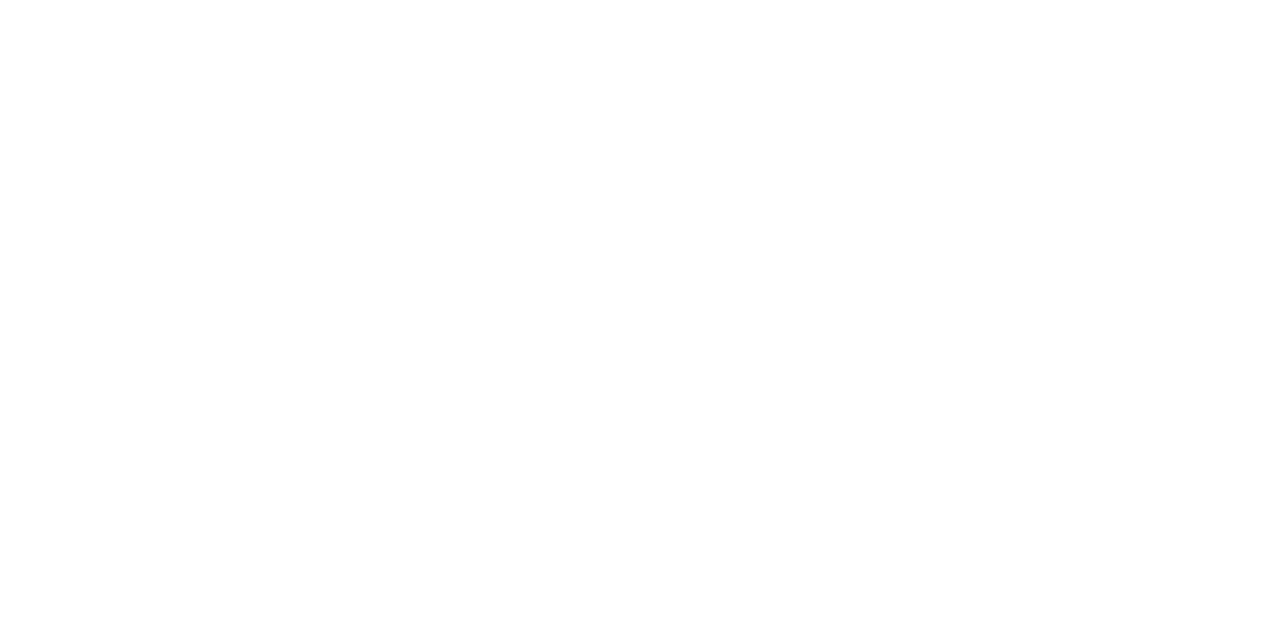
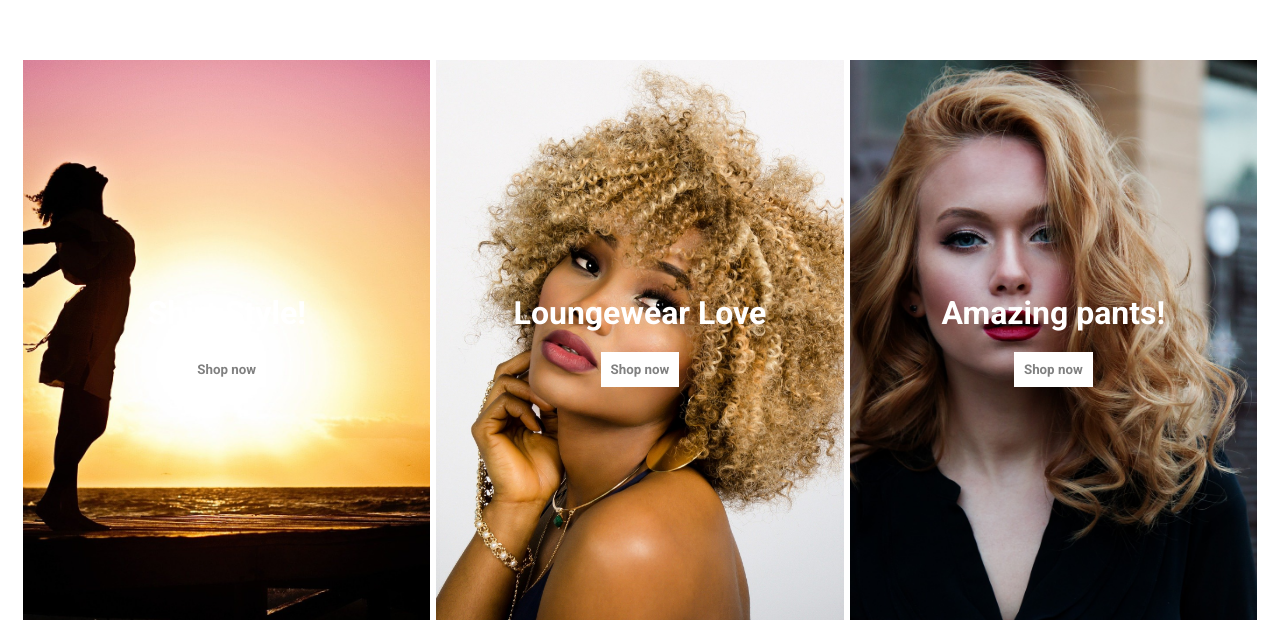
Before and after one commit to maxxam123/ec-app, a React (Create React App) app: page / in a window 1280 px wide. Shown: the part 853-1496 px from the top of the page. Before the commit the page ends 890 px from the top, so only its background shows below. Built offline with nearby package versions, Linux system fonts and the light colour scheme; the HTML template or start-up script is replaced by a standard one; a web font is replaced by a local one.

Commit message:
Home.jsx involved <Categories/>, components added Categories.jsx & CategoryItem.jsx, CategoryItem.jsx reactivated LINK

```diff
--- /dev/null
+++ b/src/components/Categories.jsx
@@ -0,0 +1,21 @@
+import styled from 'styled-components';
+import { categories } from '../data';
+import CategoryItem from './CategoryItem';
+
+const Container = styled.div`
+  display: flex;
+  padding: 20px;
+  justify-content: space-between;
+`;
+
+const Categories = () => {
+  return (
+    <Container>
+      {categories.map((item) => (
+        <CategoryItem item={item} key={item.id} />
+      ))}
+    </Container>
+  );
+};
+
+export default Categories;
--- /dev/null
+++ b/src/components/CategoryItem.jsx
@@ -0,0 +1,57 @@
+// import { Link } from 'react-router-dom';
+import styled from 'styled-components';
+
+const Container = styled.div`
+  flex: 1;
+  margin: 3px;
+  height: 70vh;
+  position: relative;
+`;
+
+const Image = styled.img`
+  width: 100%;
+  height: 100%;
+  object-fit: cover;
+`;
+
+const Info = styled.div`
+  position: absolute;
+  width: 100%;
+  height: 100%;
+  top: 0;
+  left: 0;
+  display: flex;
+  align-items: center;
+  justify-content: center;
+  flex-direction: column;
+`;
+
+const Title = styled.h1`
+  color: white;
+  margin-bottom: 20px;
+`;
+
+const Button = styled.button`
+  border: none;
+  padding: 10px;
+  background-color: white;
+  color: gray;
+  cursor: pointer;
+  font-weight: 600;
+`;
+
+const CategoryItem = ({ item }) => {
+  return (
+    <Container>
+      {/* <Link to={`/products/${item.cat}`}> */}
+      <Image src={item.img} />
+      <Info>
+        <Title>{item.title}</Title>
+        <Button>Shop now</Button>
+      </Info>
+      {/* </Link> */}
+    </Container>
+  );
+};
+
+export default CategoryItem;
--- a/src/pages/Home.jsx
+++ b/src/pages/Home.jsx
@@ -2,7 +2,7 @@
 import Announcement from '../components/Announcement';
 import Navbar from '../components/Navbar';
 import Slider from '../components/Slider';
-// import Categories from '../components/Categories';
+import Categories from '../components/Categories';
 // import Products from '../components/Products';
 // import NewsLetter from '../components/NewsLetter';
 // import Footer from '../components/Footer';
@@ -13,7 +13,7 @@
       <Announcement />
       <Navbar />
       <Slider />
-      {/* <Categories /> */}
+      <Categories />
       {/* <Products /> */}
       {/* <NewsLetter /> */}
       {/* <Footer /> */}
```
